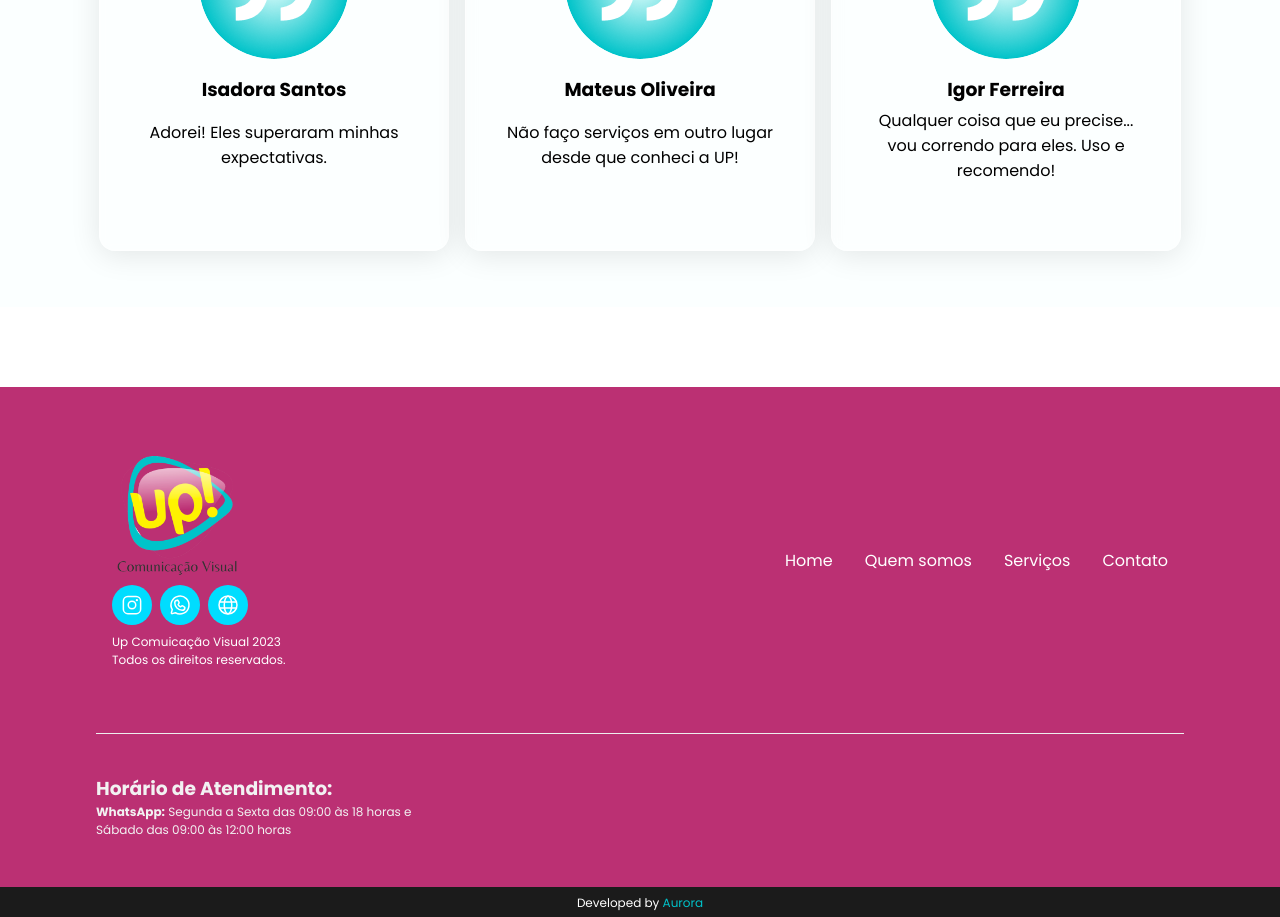
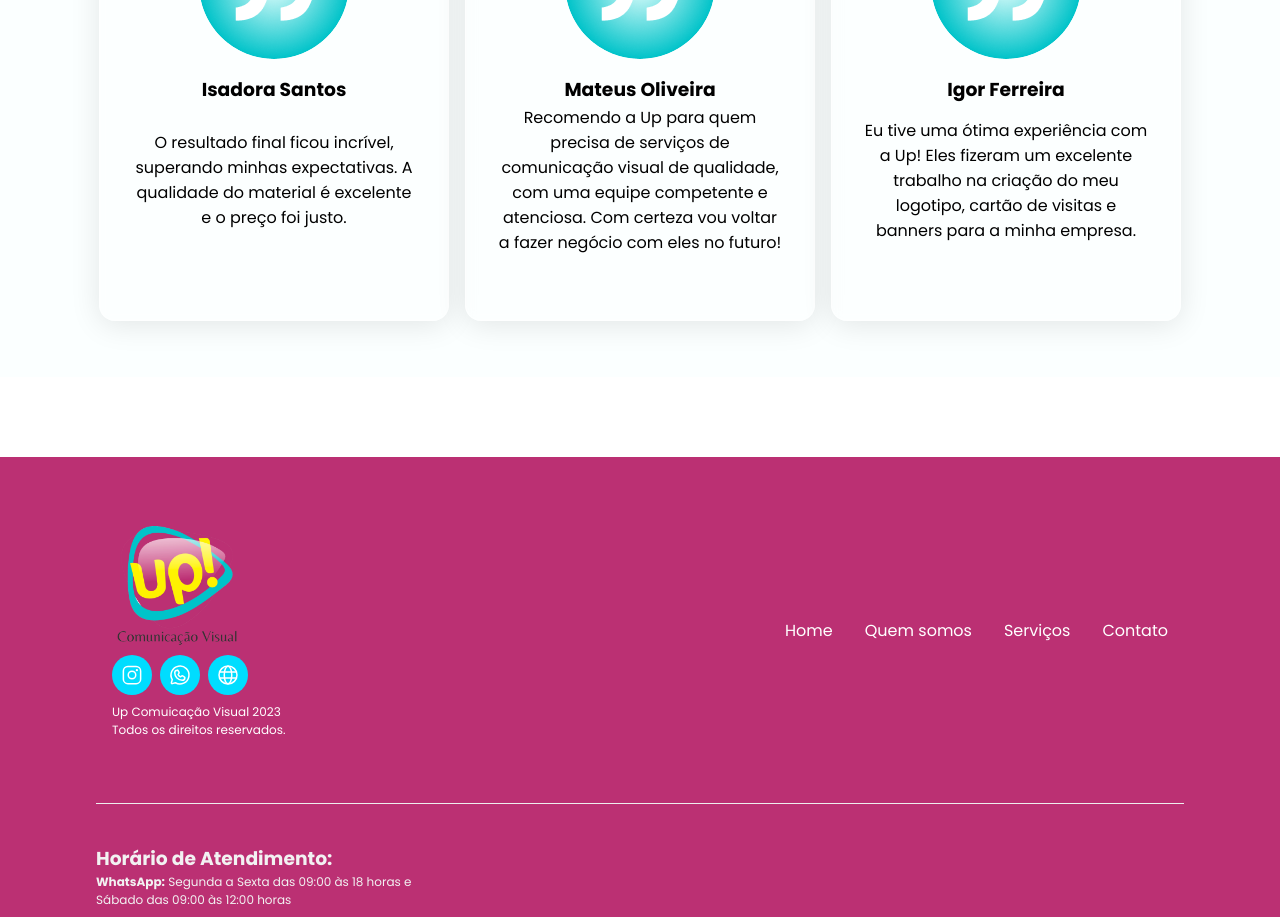
Before and after one commit to clevessonmendonca/up-website, a React (Vite) app: page /about in a window 1280 px wide. Shown: the part 1560-2477 px from the top of the page. Built offline with nearby package versions, Linux system fonts and the light colour scheme.

Commit message:
refactor: texts and height rate cards

```diff
--- a/index.html
+++ b/index.html
@@ -8,15 +8,25 @@
       content="Impressão de alta qualidade com os melhores preços na Up Comuicação Visual."
     />
     <meta name="image" content="/logotipo.png" />
-    <link rel="canonical" href="https://clevessoncontacto.com" data-baseprotocol="https:" data-basehost="clevessoncontacto.com">
-    <meta name="viewport" content="width=device-width, initial-scale=1.0" />
-    <meta http-equiv="x-ua-compatible" content="IE=edge,chrome=1">
-    <meta property="og:locale" content="pt_BR">
-    <meta property="og:url" content="https://clevessoncontacto.com/products">
-    <meta property="og:title" content="Produtos.">
-    <meta property="og:type" content="website">
-    <meta property="og:description" content="Conheça nossos Serviços e Produtos.">
-
+    <link
+      rel="canonical"
+      href="https://clevessoncontacto.com"
+      data-baseprotocol="https:"
+      data-basehost="clevessoncontacto.com"
+    />
+    <meta name="viewport" content="width=device-width, initial-scale=1" />
+    <meta name="robots" content="noindex" />
+    <link rel="shortcut icon" href="/logo.svg" />
+    <meta http-equiv="x-ua-compatible" content="IE=edge,chrome=1" />
+    <meta property="og:locale" content="pt_BR" />
+    <meta property="og:url" content="https://clevessoncontacto.com/products" />
+    <meta property="og:title" content="Produtos." />
+    <meta property="og:type" content="website" />
+    <meta
+      property="og:description"
+      content="Conheça nossos Serviços e Produtos."
+    />
+    <link rel="icon" href="/logo.svg">
     <link rel="preconnect" href="https://fonts.googleapis.com" />
     <link rel="preconnect" href="https://fonts.gstatic.com" crossorigin />
     <link rel="shortcut icon" href="/logo.svg" type="image/x-icon" />
--- a/src/pages/About/components/Rates/index.tsx
+++ b/src/pages/About/components/Rates/index.tsx
@@ -19,22 +19,26 @@ export const Rates = () => {
           <img src={AvatarImg} alt="avatar anonymous" />
           <h3 className="card-title">Isadora Santos</h3>
           <p className="card-text">
-            Adorei! Eles superaram minhas expectativas.
+            O resultado final ficou incrível, superando minhas expectativas. A
+            qualidade do material é excelente e o preço foi justo.
           </p>
         </div>
         <div className="card">
           <img src={AvatarImg} alt="avatar anonymous" />
           <h3 className="card-title">Mateus Oliveira</h3>
           <p className="card-text">
-            Não faço serviços em outro lugar desde que conheci a UP!
+            Recomendo a Up para quem precisa de serviços de comunicação visual
+            de qualidade, com uma equipe competente e atenciosa. Com certeza vou
+            voltar a fazer negócio com eles no futuro!
           </p>
         </div>
         <div className="card">
           <img src={AvatarImg} alt="avatar anonymous" />
           <h3 className="card-title">Igor Ferreira</h3>
           <p className="card-text">
-            Qualquer coisa que eu precise... vou correndo para eles. Uso e
-            recomendo!
+            Eu tive uma ótima experiência com a Up! Eles fizeram um excelente
+            trabalho na criação do meu logotipo, cartão de visitas e banners
+            para a minha empresa.
           </p>
         </div>
       </div>
--- a/src/pages/About/components/Rates/styles.css
+++ b/src/pages/About/components/Rates/styles.css
@@ -9,6 +9,10 @@
   padding-bottom: 5rem;
 }
 
+.rates .card p {
+    max-height: 120px;
+}
+
 .rates .card img {
   width: 150px;
   height: 150px;
```
Lines whose indentation alone changed are shown as unchanged.
